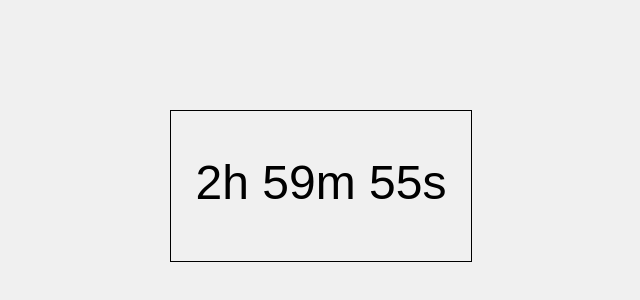
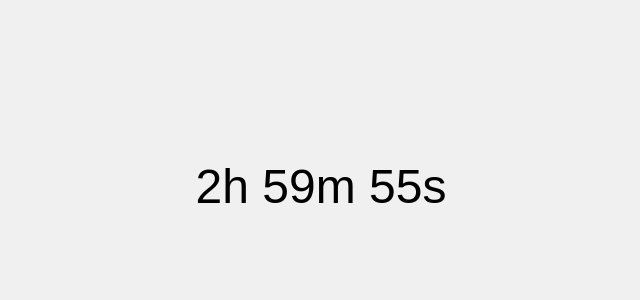
Before and after one commit to WilliamsCastillo/Contador_Regresivo, a plain HTML site: page index.html in a window 1280 px wide. Shown: the part 214-514 px from the top of the page, without its empty margins (319-959 px from the left). Drawn offline with Linux system fonts and the light colour scheme.

Commit message:
Update index.html

```diff
--- a/index.html
+++ b/index.html
@@ -13,18 +13,16 @@
             margin: 0;
             background-color: #f0f0f0;
         }
-        #contador-canvas {
-            border: 1px solid #000; /* Borde opcional para visualizar el canvas */
+        #contador {
+            font-size: 48px;
         }
     </style>
 </head>
 <body>
-    <canvas id="contador-canvas" width="300" height="150"></canvas>
+    <div id="contador">0h 0m 0s</div>
     <script>
         function iniciarContador(horas) {
             var cuentaAtras = new Date().getTime() + horas * 60 * 60 * 1000;
-            var canvas = document.getElementById("contador-canvas");
-            var ctx = canvas.getContext("2d");
 
             function actualizarContador() {
                 var ahora = new Date().getTime();
@@ -34,16 +32,11 @@
                 var minutos = Math.floor((distancia % (1000 * 60 * 60)) / (1000 * 60));
                 var segundos = Math.floor((distancia % (1000 * 60)) / 1000);
 
-                ctx.clearRect(0, 0, canvas.width, canvas.height);
-                ctx.font = "48px Arial";
-                ctx.textAlign = "center";
-                ctx.textBaseline = "middle";
-                ctx.fillText(horas + "h " + minutos + "m " + segundos + "s", canvas.width / 2, canvas.height / 2);
+                document.getElementById("contador").innerText = horas + "h " + minutos + "m " + segundos + "s";
 
                 if (distancia < 0) {
                     clearInterval(intervalo);
-                    ctx.clearRect(0, 0, canvas.width, canvas.height);
-                    ctx.fillText("¡Tiempo terminado!", canvas.width / 2, canvas.height / 2);
+                    document.getElementById("contador").innerText = "¡Tiempo terminado!";
                 }
             }
 
```
